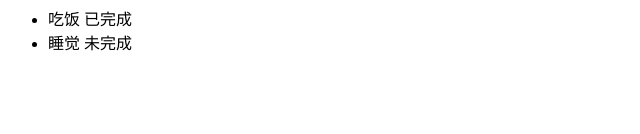
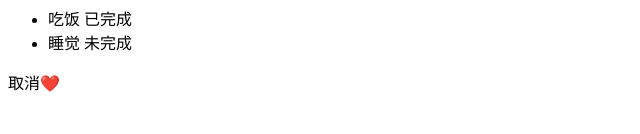
Before and after one commit to lubenweiniubi1/react-learning, a React (Create React App) app: page / in a window 1280 px wide. Shown: the part 166-300 px from the top of the page, without its empty margins (0-640 px from the left). Built offline with nearby package versions, Linux system fonts and the light colour scheme.

Commit message:
setState

```diff
--- a/src/App.js
+++ b/src/App.js
@@ -1,5 +1,5 @@
 import React, { Component, Fragment } from "react"
-import { TodoInput, TodoHeader, TodoList } from "./components"
+import { TodoInput, TodoHeader, TodoList, Like } from "./components"
 
 export default class App extends Component {
   // state = {
@@ -47,6 +47,7 @@ export default class App extends Component {
           </TodoHeader>
           <TodoInput btnDetail="ADD" />
           <TodoList todos={this.state.todos}></TodoList>
+          <Like></Like>
         </>
       )
     }
--- /dev/null
+++ b/src/components/Like/index.js
@@ -0,0 +1,47 @@
+import React, { Component } from "react"
+
+export default class Like extends Component {
+  constructor() {
+    super()
+    this.state = {
+      isLiked: true,
+    }
+  }
+  handleLikedClicked = () => {
+    //直接修改state 在react是不允许的，能修改数据，但是界面不会重新渲染
+    // this.state.isLiked = !this.state.isLiked
+    // this.forceUpdate()
+
+    //setState 是异步的
+    //有两个参数
+    //第一个参数又有两种情况，第一种情况是一个对象
+    // this.setState({
+    //     isLiked: !this.state.isLiked,
+    //   })
+
+    //第二种情况是一个方法,这个方法的参数有上一次的state
+    //setState 是异步的
+    this.setState(
+      (prevState, props) => {
+        console.log(prevState, props) //上一次的state
+        console.log("内部的", this.state.isLiked)
+        return {
+          // isLiked: !this.state.isLiked,
+          isLiked: !prevState.isLiked,
+        } //如果一个子组件很多，一个state可能需要根据子组件的返回值来更新，但是异步不确定有没有更新，所以使用上一次的state来保险
+      },
+      () => {
+        //由于setState是异步的，如果想要获取到最新的state，应该在这个回调里面获取
+        console.log(this.state.isLiked)
+      }
+    )
+    console.log("外部的", this.state.isLiked)
+  }
+  render() {
+    return (
+      <div onClick={this.handleLikedClicked}>
+        {this.state.isLiked ? "取消❤️" : "喜欢🖤"}
+      </div>
+    )
+  }
+}
--- a/src/components/index.js
+++ b/src/components/index.js
@@ -12,3 +12,4 @@
 export { default as TodoHeader } from "./TodoHeader"
 export { default as TodoInput } from "./TodoInput"
 export { default as TodoList } from "./TodoList"
+export { default as Like } from "./Like"
```
